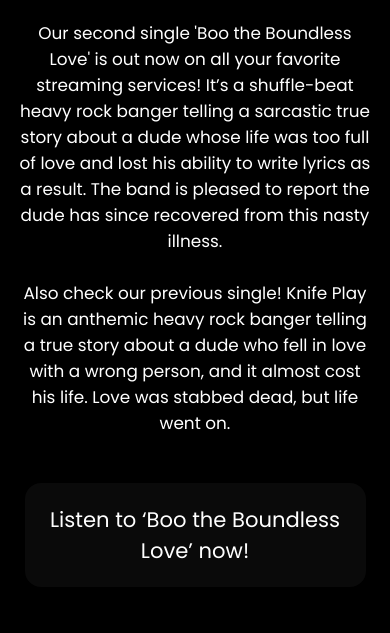
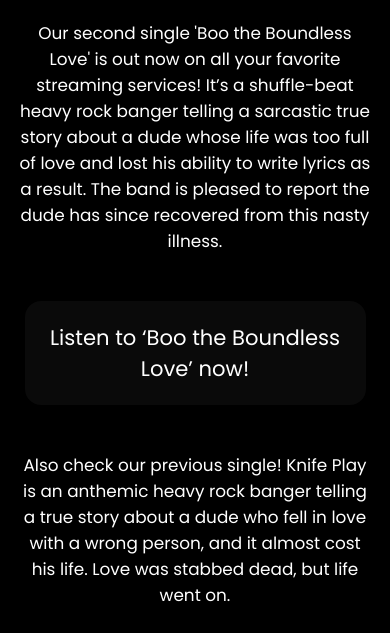
Before and after one commit to T2XC/School-Projects, a PHP site: page /irmaband/music/index.html in a window 390 px wide. Shown: the part 734-1367 px from the top of the page. Run offline with PHP 8.4, Linux system fonts and the light colour scheme.

Commit message:
2.9.711
- irmaband fix

```diff
--- a/irmaband/music/css/style.css
+++ b/irmaband/music/css/style.css
@@ -179,7 +179,6 @@ a {
     display: flex;
     flex-direction: row;
     flex-wrap: wrap;
-    overflow: hidden;
 }
 
 .image {
@@ -207,6 +206,7 @@ button {
     border-radius: 2.5vh;
     padding: 2.5vh;
     margin-top: 5vh;
+    margin-bottom: 5vh;
     transition: 0.5s;
 }
 
@@ -255,6 +255,7 @@ button:hover {
         border-radius: 2.5vh;
         padding: 2.5vh;
         margin-top: 5vh;
+        margin-bottom: 5vh;
         transition: 0.5s;
     }
 }
--- a/irmaband/music/index.html
+++ b/irmaband/music/index.html
@@ -57,11 +57,13 @@
         <div class="music">
             <p>
                 Our second single 'Boo the Boundless Love' is out now on all your favorite streaming services! It’s a shuffle-beat heavy rock banger telling a sarcastic true story about a dude whose life was too full of love and lost his ability to write lyrics as a result. The band is pleased to report the dude has since recovered from this nasty illness.
-                <br><br>
+            </p>
+            <button><a href="https://taplink.cc/irmaband">Listen to ‘Boo the Boundless Love’ now!</a></button>
+            <p>
                 Also check our previous single! Knife Play is an anthemic heavy rock banger telling a true story about a dude who fell in love with a wrong person, and it almost cost his life. Love was stabbed dead, but life went on.
 
             </p>
-            <button><a href="https://taplink.cc/irmaband">Listen to ‘Boo the Boundless Love’ now!</a></button>
+            <button><a href="https://taplink.cc/irmaband">Listen to Knife Play now!</a></button>
         </div>
 
     </section>
```
